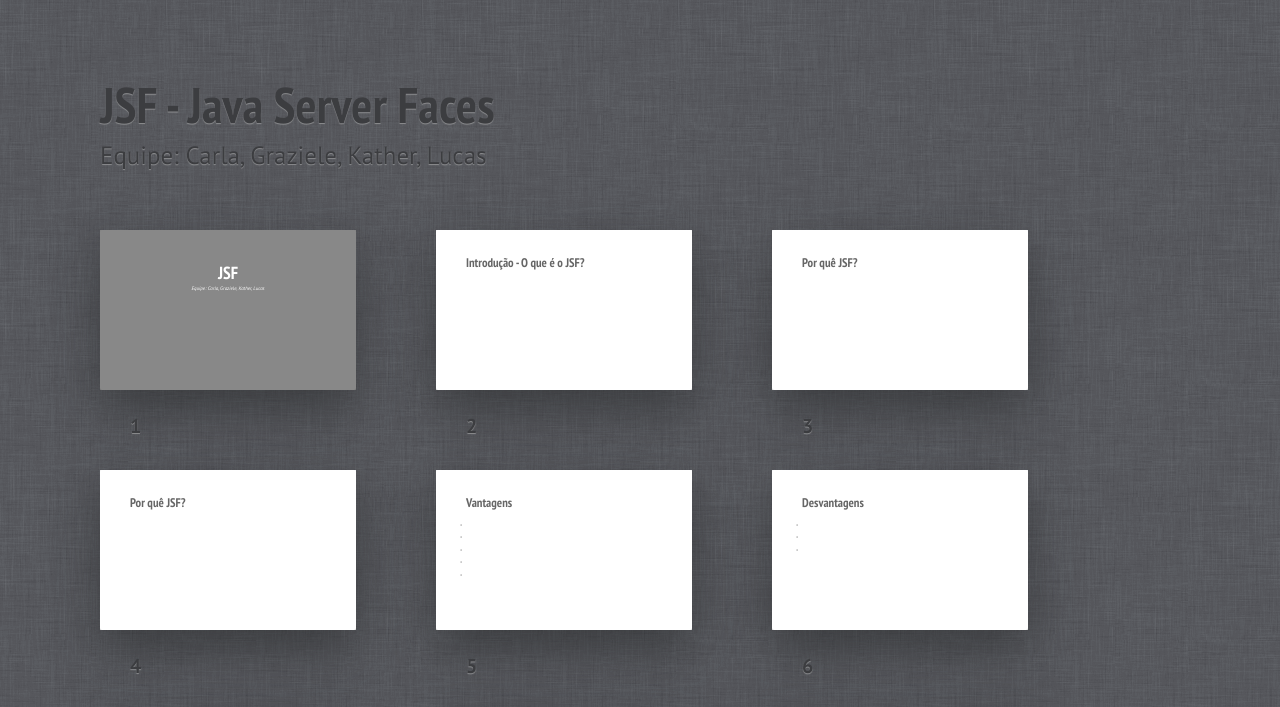
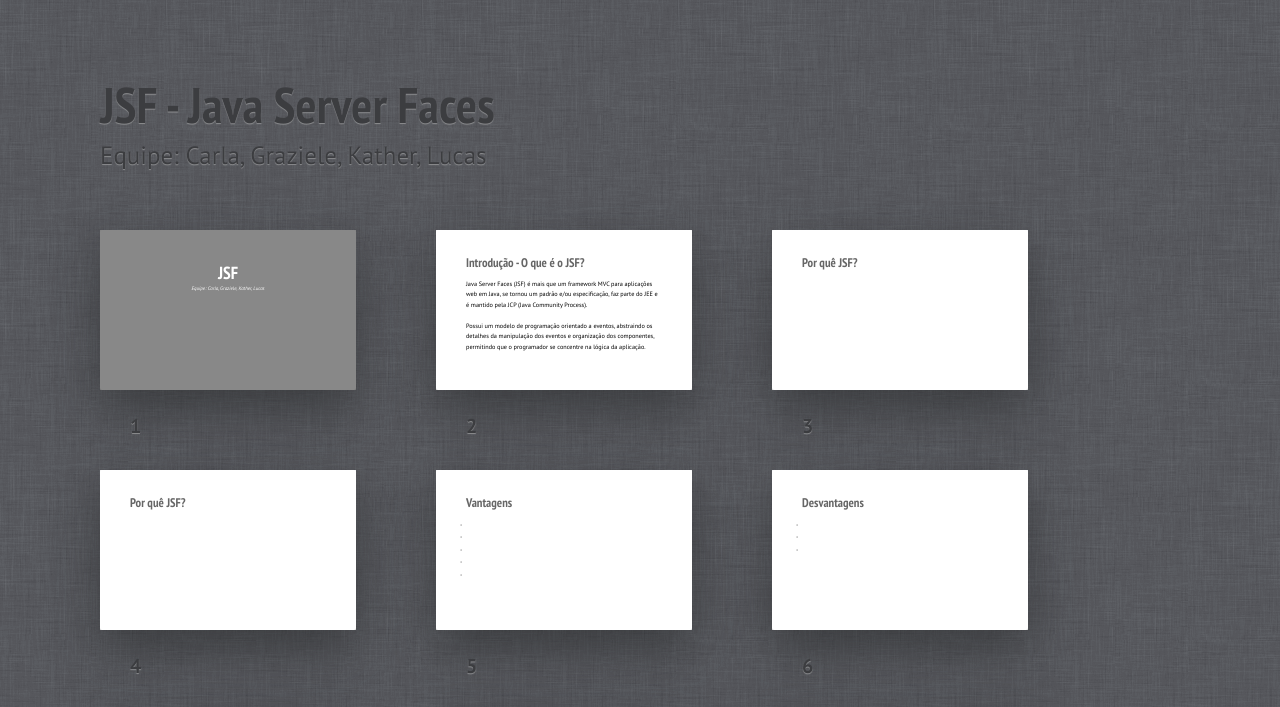
Before and after one commit to AgtLucas/JSF, a plain HTML site: page index.html in a window 1280 px wide. Shown: the top 707 px of the page. Drawn offline with Linux system fonts and the light colour scheme.

```diff
--- a/index.html
+++ b/index.html
@@ -19,8 +19,8 @@
   </div></section>
   <section class="slide"><div>
     <h2>Introdução - O que é o JSF?</h2>
-    <p></p>
-    <p></p>
+    <p>Java Server Faces (JSF) é mais que um framework MVC para aplicações web em Java, se tornou um padrão e/ou especificação, faz parte do JEE e é mantido pela JCP (Java Community Process).</p>
+    <p>Possui um modelo de programação orientado a eventos, abstraindo os detalhes da manipulação dos eventos e organização dos componentes, permitindo que o programador se concentre na lógica da aplicação.</p>
   </div></section>
   <section class="slide"><div>
     <h2>Por quê JSF?</h2>
```
